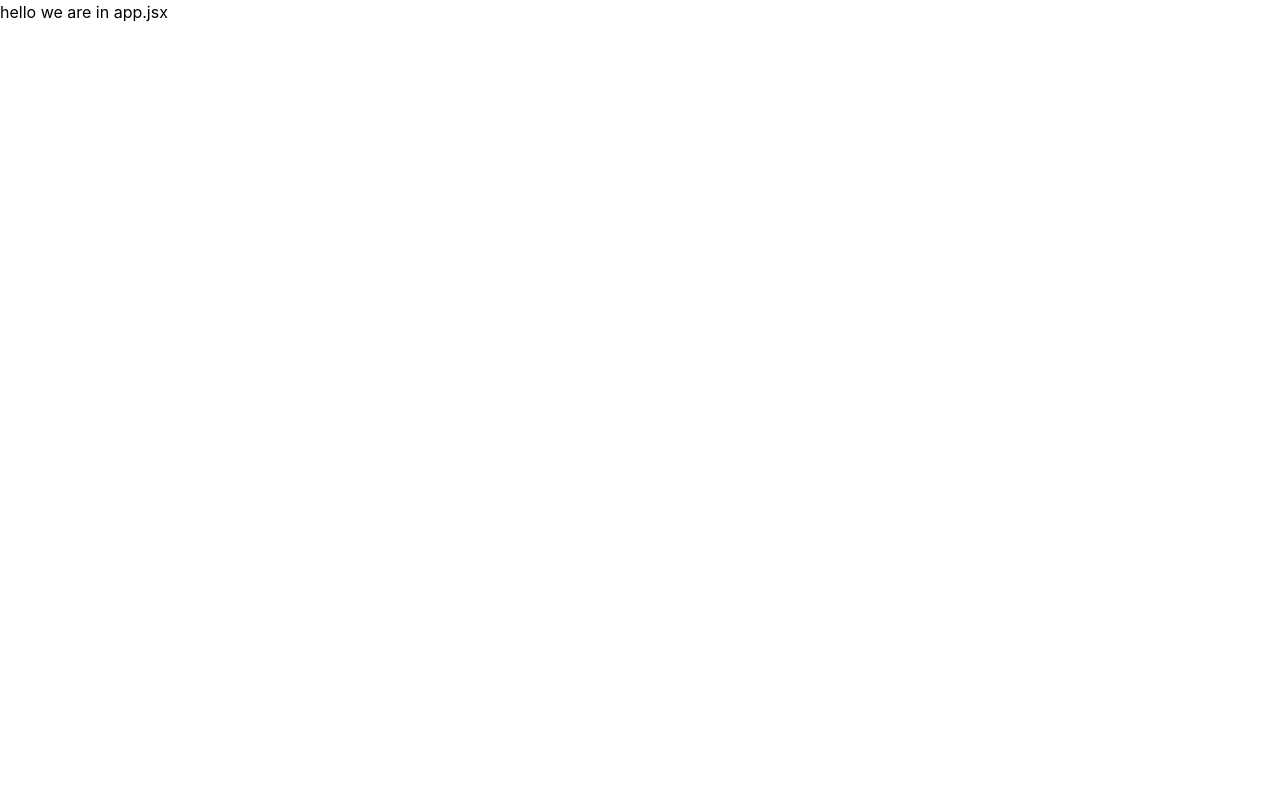
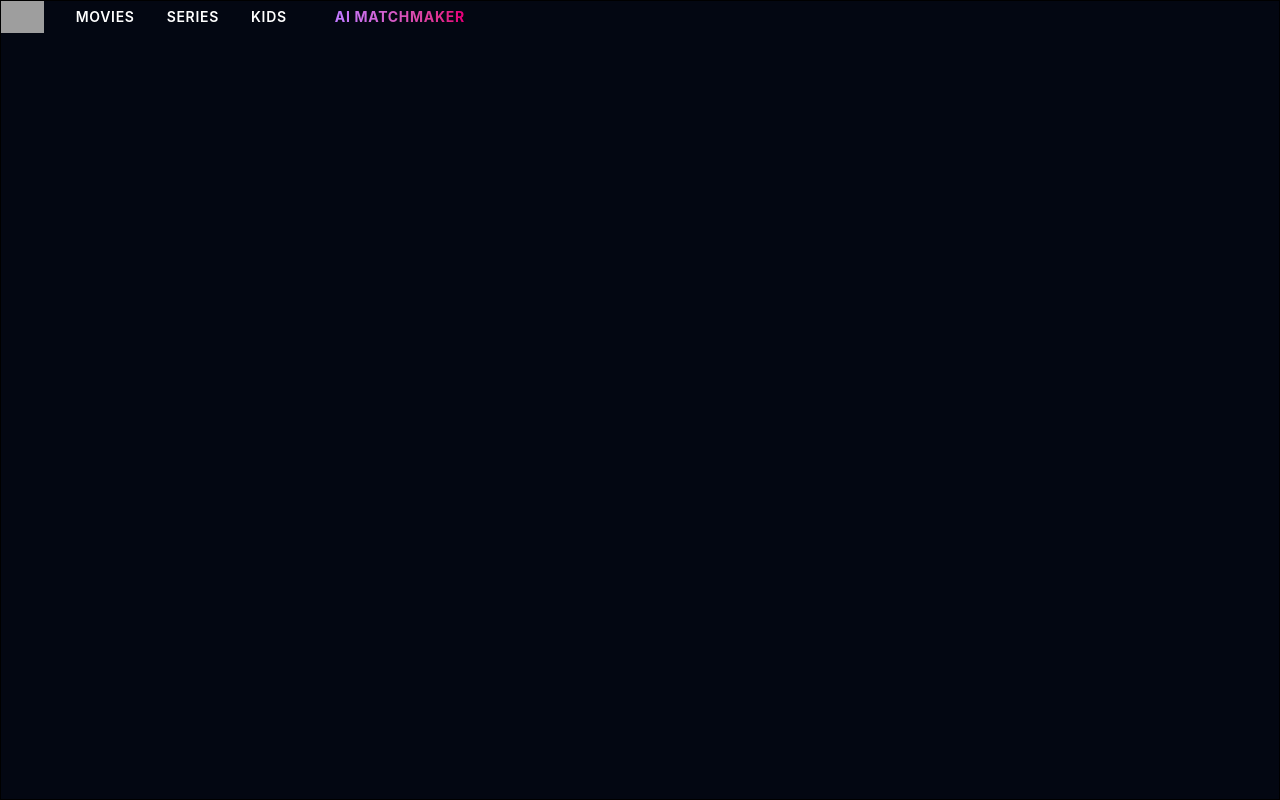
Before and after one commit to Sobindra2005/Movora, a React (Vite) app: page / in a window 1280 px wide. Built offline with nearby package versions, Linux system fonts and the light colour scheme; grey boxes are pictures that could not be loaded.

Commit message:
feat: add NavBar component and update App structure

```diff
--- a/src/App.jsx
+++ b/src/App.jsx
@@ -1,10 +1,13 @@
+import { NavBar } from "./components/navbar"
+
 
 function App() {
 
   return (
-    <div>
-      hello we are in app.jsx
-    </div>
+    <main className="border h-dvh bg-[#030712]">
+     <NavBar/>
+
+    </main>
   )
 }
 
--- /dev/null
+++ b/src/components/navbar.jsx
@@ -0,0 +1,23 @@
+export function NavBar() {
+    return (
+        <div>
+            <div className="flex items-center space-x-8">
+                <a href="#" className="flex items-center">
+                    <img src="/logo.png" alt="MOVORA Logo" className="h-8 object-contain" />
+                </a>
+                <a href="#" className="text-white text-sm font-semibold tracking-wider hover:text-gray-300 transition-colors">
+                    MOVIES
+                </a>
+                <a href="#" className="text-white text-sm font-semibold tracking-wider hover:text-gray-300 transition-colors">
+                    SERIES
+                </a>
+                <a href="#" className="text-white text-sm font-semibold tracking-wider hover:text-gray-300 transition-colors">
+                    KIDS
+                </a>
+                <a href="#" className="text-transparent bg-clip-text bg-linear-to-r from-purple-400 to-pink-600 text-sm font-bold tracking-wider hover:from-purple-300 hover:to-pink-500 transition-colors  ml-4">
+                    AI MATCHMAKER
+                </a>
+            </div>
+        </div>
+    )
+}
```
